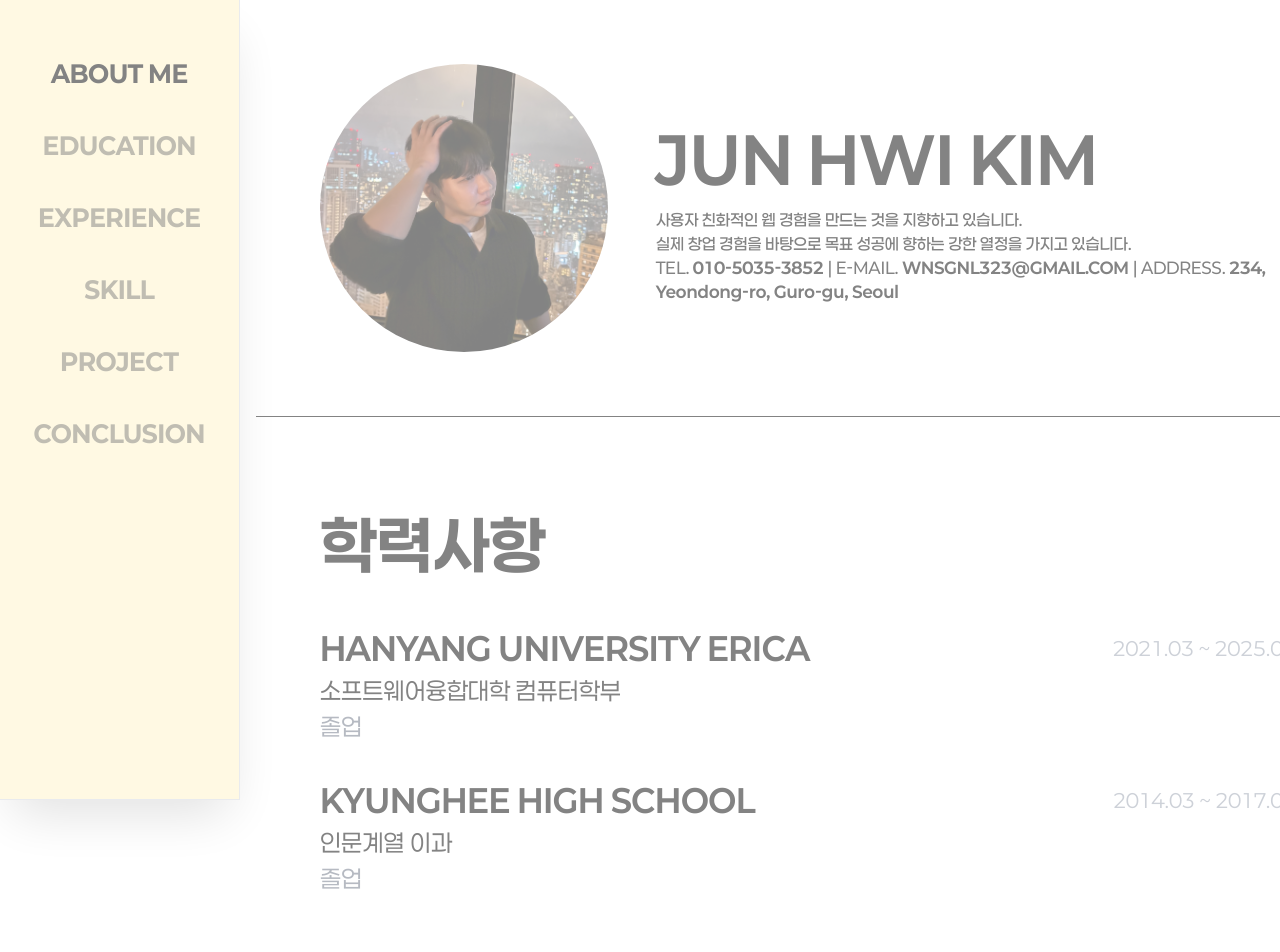
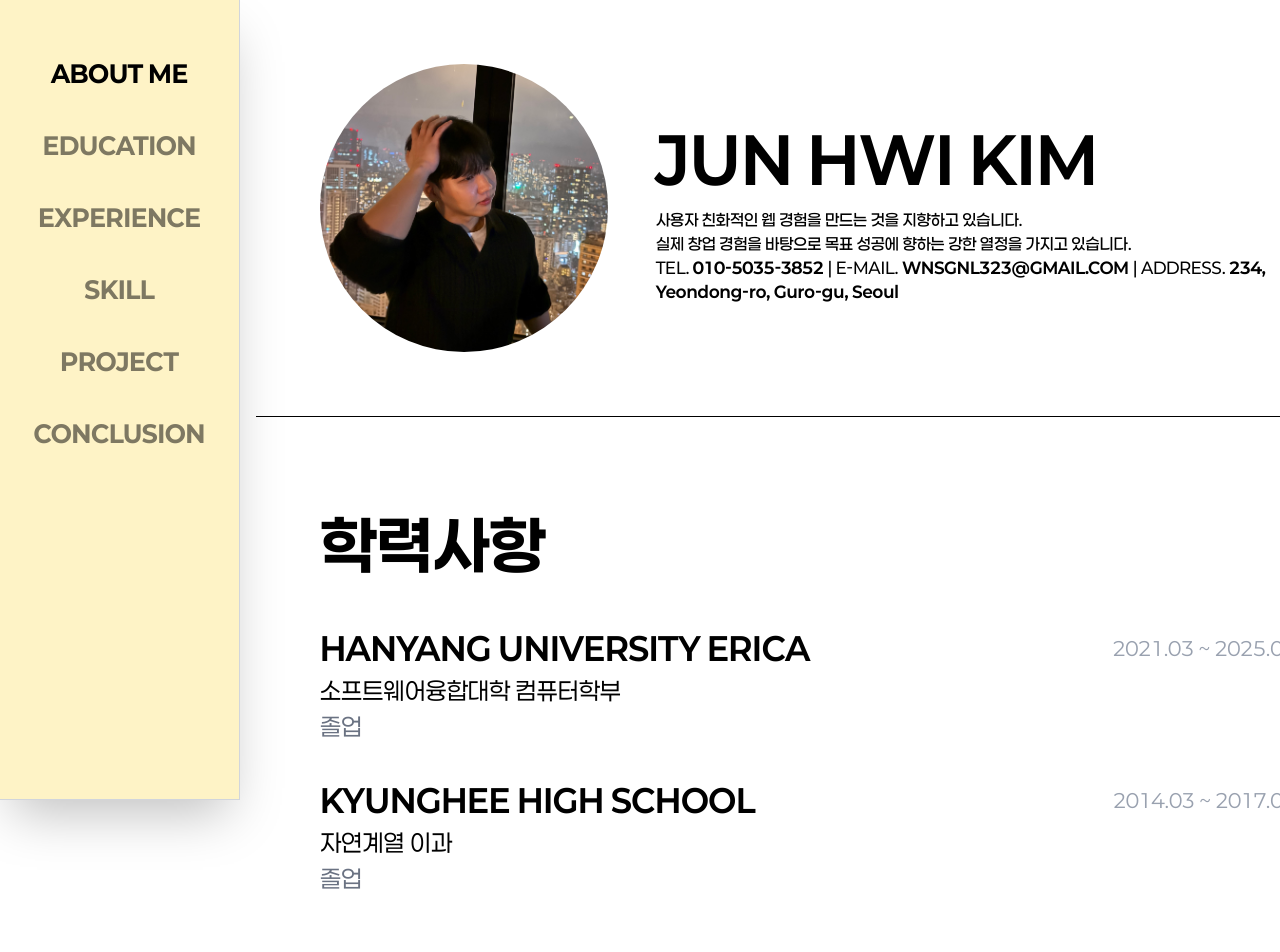
Before and after one commit to kimkimjunjun/portfolio, a Next.js app: page / in a window 1280 px wide. Shown: the top 952 px of the page. Built offline with nearby package versions, Linux system fonts and the light colour scheme.

Commit message:
자연계열

```diff
--- a/components/ground/education.tsx
+++ b/components/ground/education.tsx
@@ -16,7 +16,7 @@ export default function Education() {
                     <span className="text-[0.5rem] lg:text-[1.2rem] ml-auto text-gray-400">2014.03 ~ 2017.02</span>
                 </div>
                 <div className="flex flex-col">
-                    <span className="text-[1rem] lg:text-[1.5rem]">인문계열 이과</span>
+                    <span className="text-[1rem] lg:text-[1.5rem]">자연계열 이과</span>
                     <span className="text-[1rem] lg:text-[1.5rem] text-gray-500">졸업</span>
                 </div>
             </div>
--- a/pages/index.tsx
+++ b/pages/index.tsx
@@ -26,11 +26,12 @@ const sectionIds = [
 export default function Home() {
   const [showFirstTag, setShowFirstTag] = useState(true);
   const [isClicked, setIsClicked] = useState(false);
-
+  const [showFirsted, setShowFirsted] = useState(false);
   const [activeSectionId, setActiveSectionId] = useState<string | null>(null);
+  const firstVisit = typeof window !== 'undefined' ? localStorage.getItem('firstVisit') : null;
 
   useEffect(() => {
-    const firstVisit = typeof window !== 'undefined' ? localStorage.getItem('firstVisit') : null;
+
 
     if (!firstVisit) {
       if (typeof window !== 'undefined') {
@@ -90,7 +91,7 @@ export default function Home() {
           <TypingComponent onTypingComplete={handleTypingComplete} />
         </div>
       ) : (
-        <div className={`${isClicked ? "fadeIn" : ""} flex h-full w-full flex-col lg:flex-row`}>
+        <div className={`${!firstVisit ? "fadeIn" : ""} flex h-full w-full flex-col lg:flex-row`}>
           <SideBar activeSectionId={activeSectionId} />
 
           <div className="w-full ml-0 lg:ml-[15rem] mt-[4rem] lg:mt-0">
```
